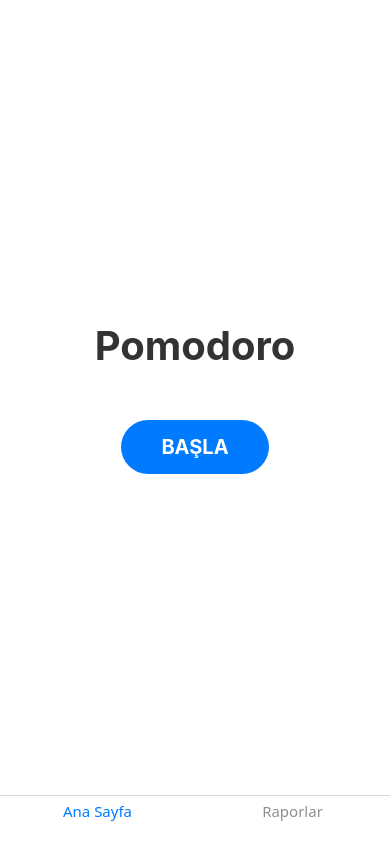
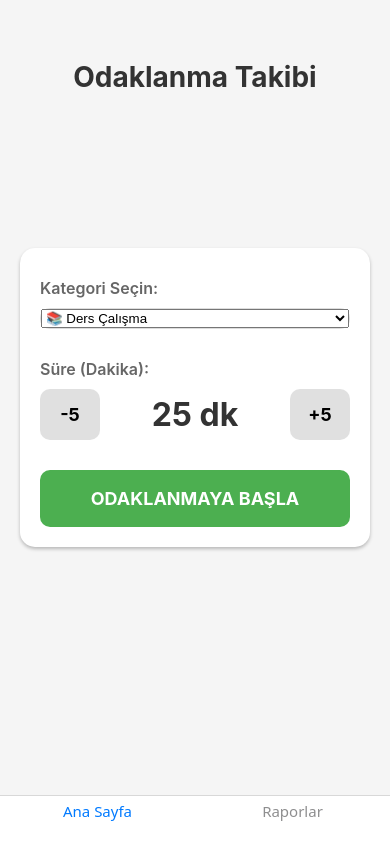
Before and after one commit to ozmen-erenozan/Pomodoro-mobil, a React Native app: screen / in a window 390 px wide. Built offline with nearby package versions, Linux system fonts and the light colour scheme.

Commit message:
Anasayfa tekrar düzenlendi

```diff
--- a/package.json
+++ b/package.json
@@ -9,6 +9,7 @@
     "web": "expo start --web"
   },
   "dependencies": {
+    "@react-native-picker/picker": "^2.11.4",
     "@react-navigation/bottom-tabs": "^7.8.12",
     "@react-navigation/native": "^7.1.25",
     "expo": "~54.0.29",
--- a/src/screens/HomeScreen.js
+++ b/src/screens/HomeScreen.js
@@ -1,19 +1,56 @@
-import React from 'react';
-import { View, Text, TouchableOpacity, StyleSheet } from 'react-native';
+import React, { useState } from 'react';
+import { View, Text, StyleSheet } from 'react-native';
+import FocusSettings from '../components/FocusSettings';
+import FocusTimer from '../components/FocusTimer';
 
 const HomeScreen = () => {
+  // --- STATE (DURUM) ---
+  const [timerRunning, setTimerRunning] = useState(false);
+  const [selectedCategory, setSelectedCategory] = useState('Ders Çalışma');
+  const [workTime, setWorkTime] = useState(25); // Dakika cinsinden ayar
+  const [timeLeft, setTimeLeft] = useState(25 * 60); // Saniye cinsinden kalan süre
+
+  // --- YARDIMCI FONKSİYONLAR ---
+
+  const handleTimeChange = (amount) => {
+    const newTime = workTime + amount;
+    if (newTime > 0 && newTime <= 120) {
+      setWorkTime(newTime);
+      setTimeLeft(newTime * 60); // Ayar değişince kalan süreyi de güncelle
+    }
+  };
+
+  const handleStart = () => {
+    setTimeLeft(workTime * 60); // Başlarken süreyi saniyeye çevirip ayarla
+    setTimerRunning(true);
+    // Timer mantığı buraya eklenecek (Sonraki adım)
+  };
+
+  const handleStop = () => {
+    setTimerRunning(false);
+  };
+
   return (
     <View style={styles.container}>
-      {/* Başlık */}
-      <Text style={styles.title}>Pomodoro</Text>
+      <Text style={styles.headerTitle}>Odaklanma Takibi</Text>
 
-      {/* Başla Butonu */}
-      <TouchableOpacity
-        style={styles.button}
-        onPress={() => alert('Henüz kategori seçimi ekranı hazır değil')}
-      >
-        <Text style={styles.buttonText}>BAŞLA</Text>
-      </TouchableOpacity>
+      {!timerRunning ? (
+        // Component 1: Ayarlar
+        <FocusSettings
+          selectedCategory={selectedCategory}
+          setSelectedCategory={setSelectedCategory}
+          workTime={workTime}
+          onTimeChange={handleTimeChange}
+          onStart={handleStart}
+        />
+      ) : (
+        // Component 2: Sayaç
+        <FocusTimer
+          selectedCategory={selectedCategory}
+          timeLeft={timeLeft}
+          onStop={handleStop}
+        />
+      )}
     </View>
   );
 };
@@ -21,26 +58,19 @@ const HomeScreen = () => {
 const styles = StyleSheet.create({
   container: {
     flex: 1,
+    backgroundColor: '#F5F5F5',
+    padding: 20,
     justifyContent: 'center',
     alignItems: 'center',
-    backgroundColor: '#fff',
   },
-  title: {
-    fontSize: 40,
+  headerTitle: {
+    fontSize: 28,
     fontWeight: 'bold',
-    marginBottom: 50,
     color: '#333',
-  },
-  button: {
-    backgroundColor: '#007AFF', // Mavi buton
-    paddingVertical: 15,
-    paddingHorizontal: 40,
-    borderRadius: 30,
-  },
-  buttonText: {
-    color: '#fff',
-    fontSize: 20,
-    fontWeight: 'bold',
+    textAlign: 'center',
+    marginBottom: 30,
+    position: 'absolute',
+    top: 60,
   },
 });
 
```
Also changed, not shown: 1 other file (tests, documents, lock files or other folders).
